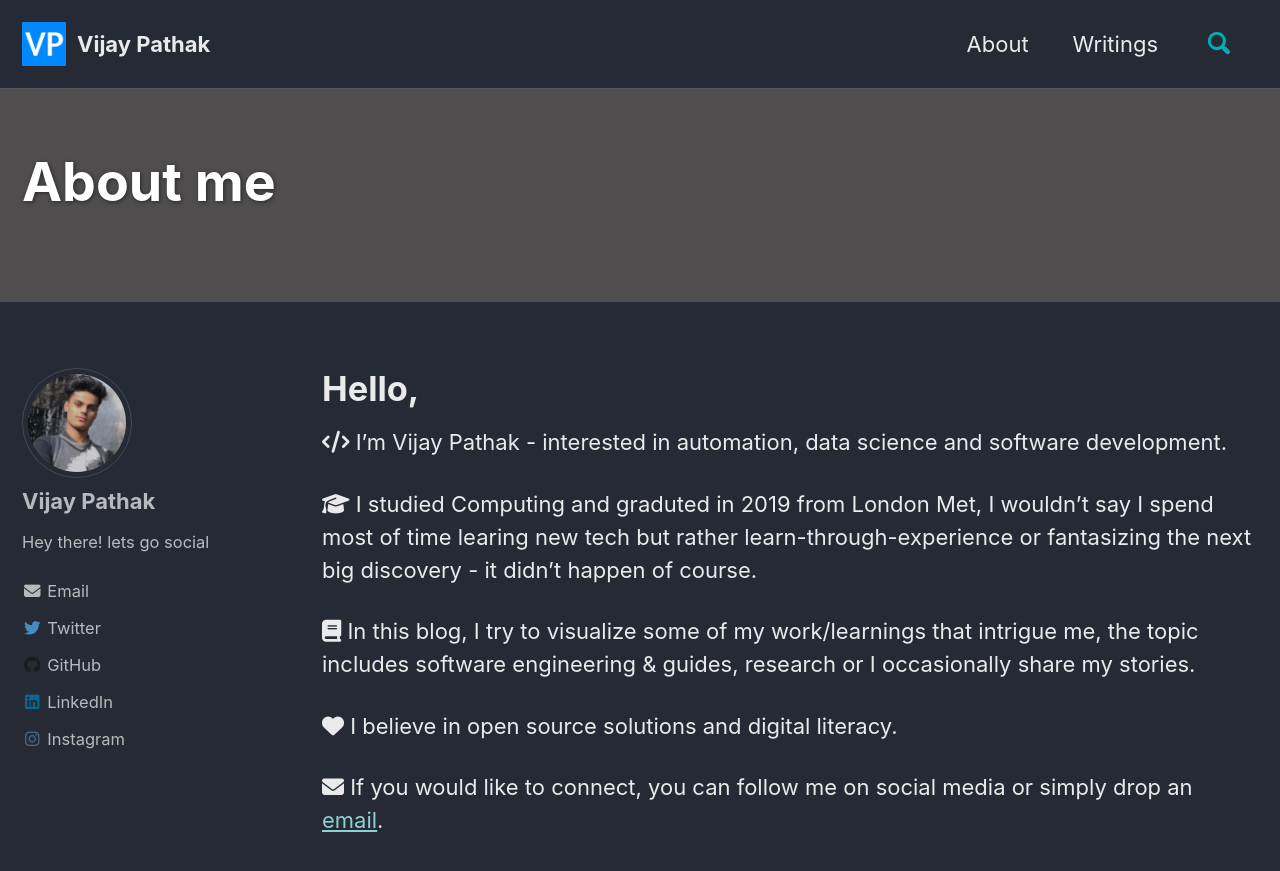
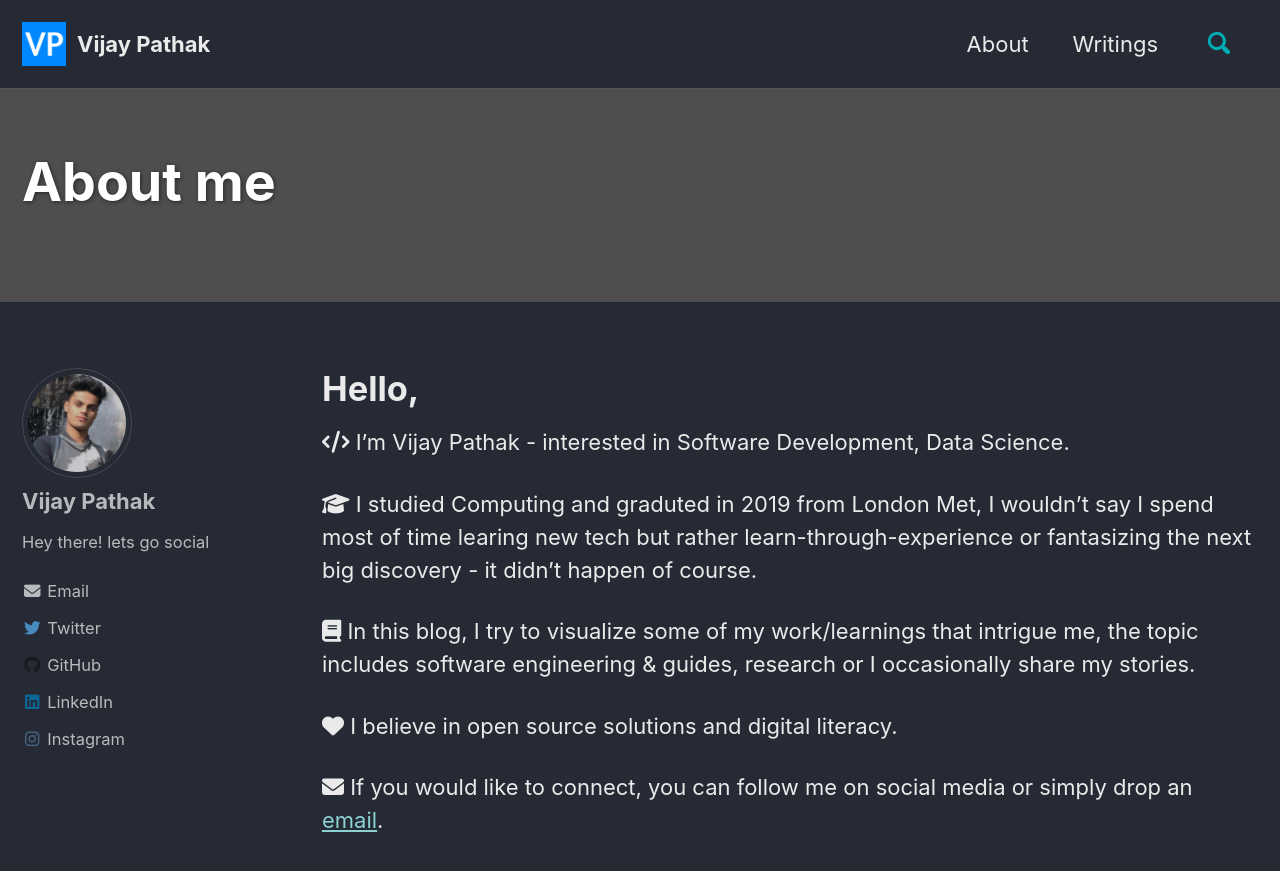
Before and after one commit to hbvj99/hbvj99.github.io, a Jekyll site: the page built from _pages/about.md, in a window 1280 px wide and 900 px high. Shown: the top 871 px of the window. Built offline with Jekyll 4.4.1, drawn with Linux system fonts in a browser that asks for light colours; cached includes are drawn as plain includes; nearby versions of some CDN libraries.

Commit message:
update bio

```diff
--- a/_pages/about.md
+++ b/_pages/about.md
@@ -9,7 +9,7 @@ classes: wide
 ---
 
 # Hello,
-<i class="fas fa-code"></i> I’m Vijay Pathak - interested in automation, data science and software development.
+<i class="fas fa-code"></i> I’m Vijay Pathak - interested in Software Development, Data Science.
 
 <i class="fas fa-graduation-cap"></i> I studied Computing and graduted in 2019 from London Met, I wouldn't say I spend most of time learing new tech but rather learn-through-experience or fantasizing the next big discovery - it didn't happen of course.
 
```
